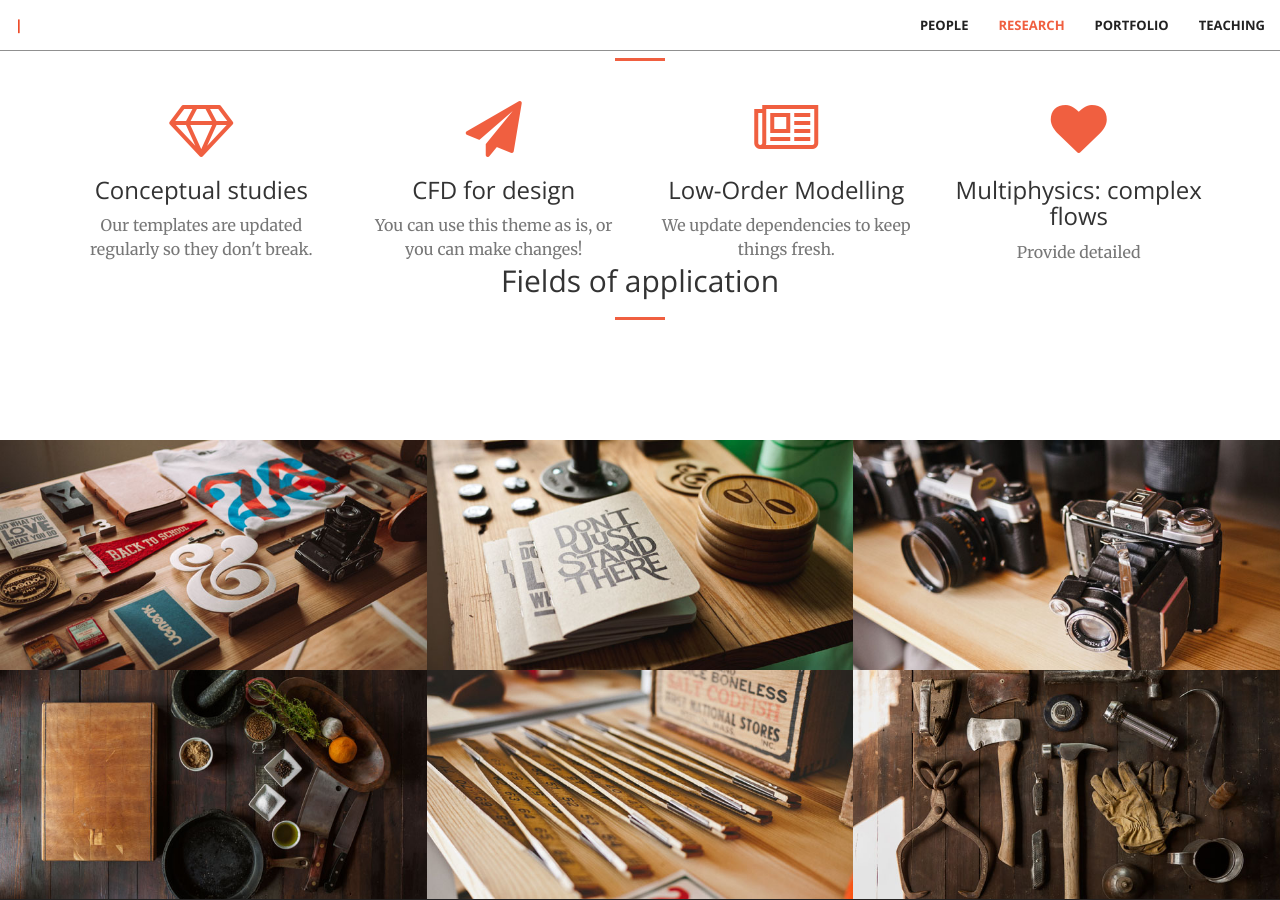
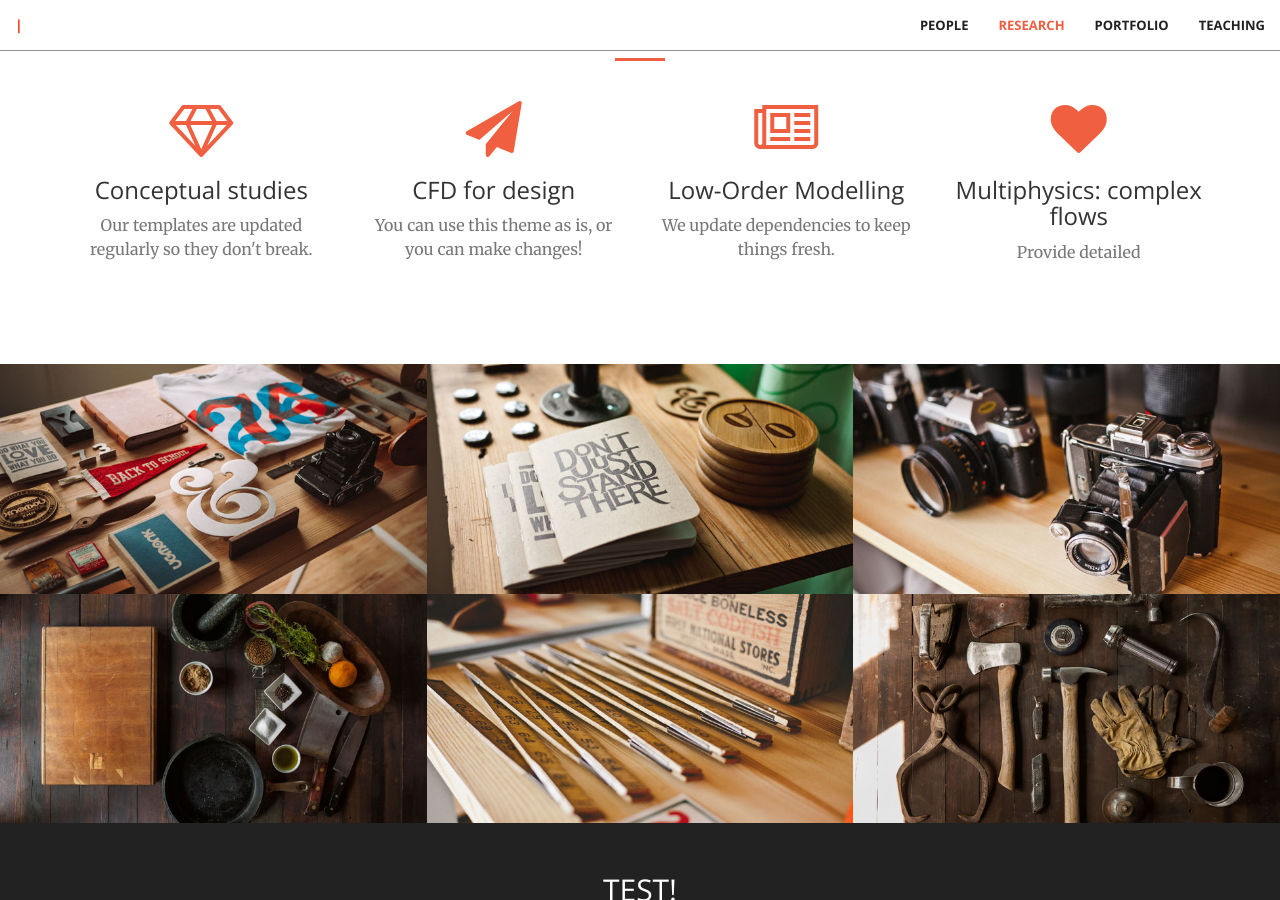
Before and after one commit to mpilab-uw/mpilab-uw.github.io, a Jekyll site: the page built from index.html, in a window 1280 px wide and 900 px high, scrolled down 1413 px. Built offline with Jekyll 4.4.1, drawn with Linux system fonts in a browser that asks for light colours.

Commit message:
Update services.html

```diff
--- a/_includes/services.html
+++ b/_includes/services.html
@@ -39,12 +39,4 @@
             </div>
         </div>
     </div>
-    <div class="container">
-        <div class="row">
-            <div class="col-lg-12 text-center">
-                <h2 class="section-heading">Fields of application</h2>
-                <hr class="primary">
-            </div>
-        </div>
-    </div>
 </section>
```
